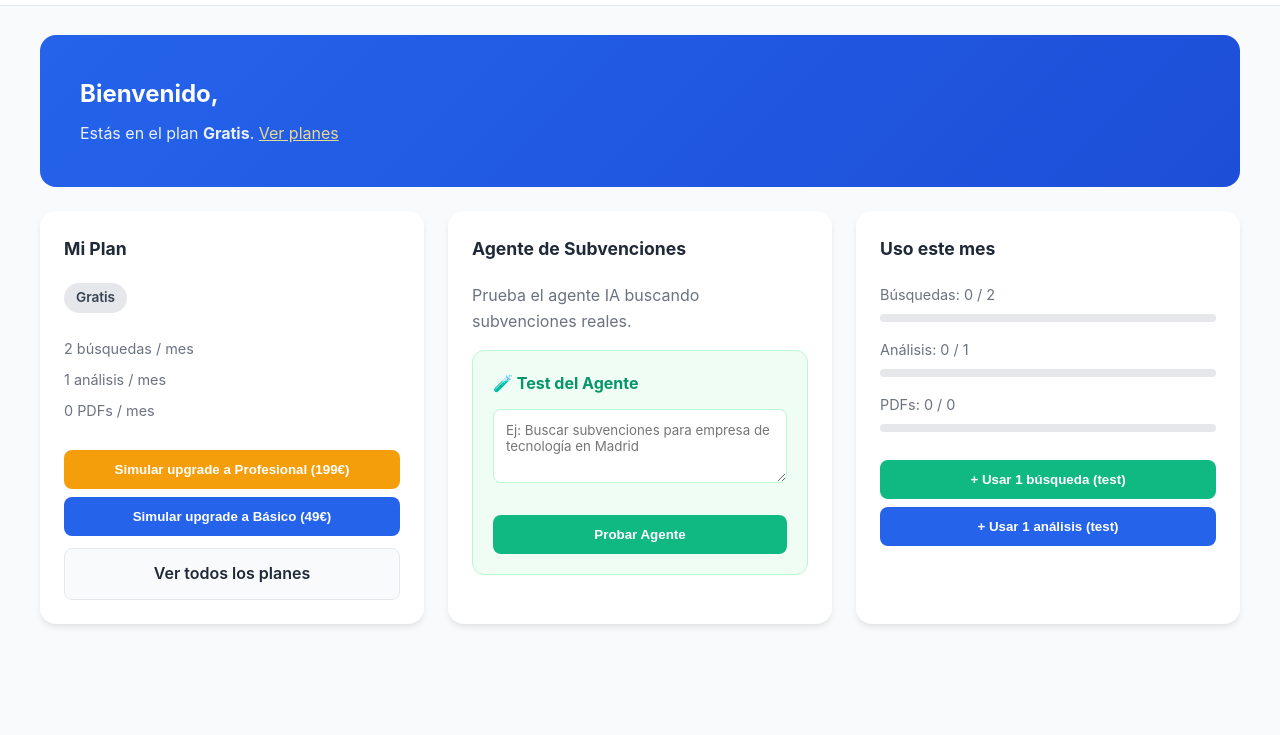
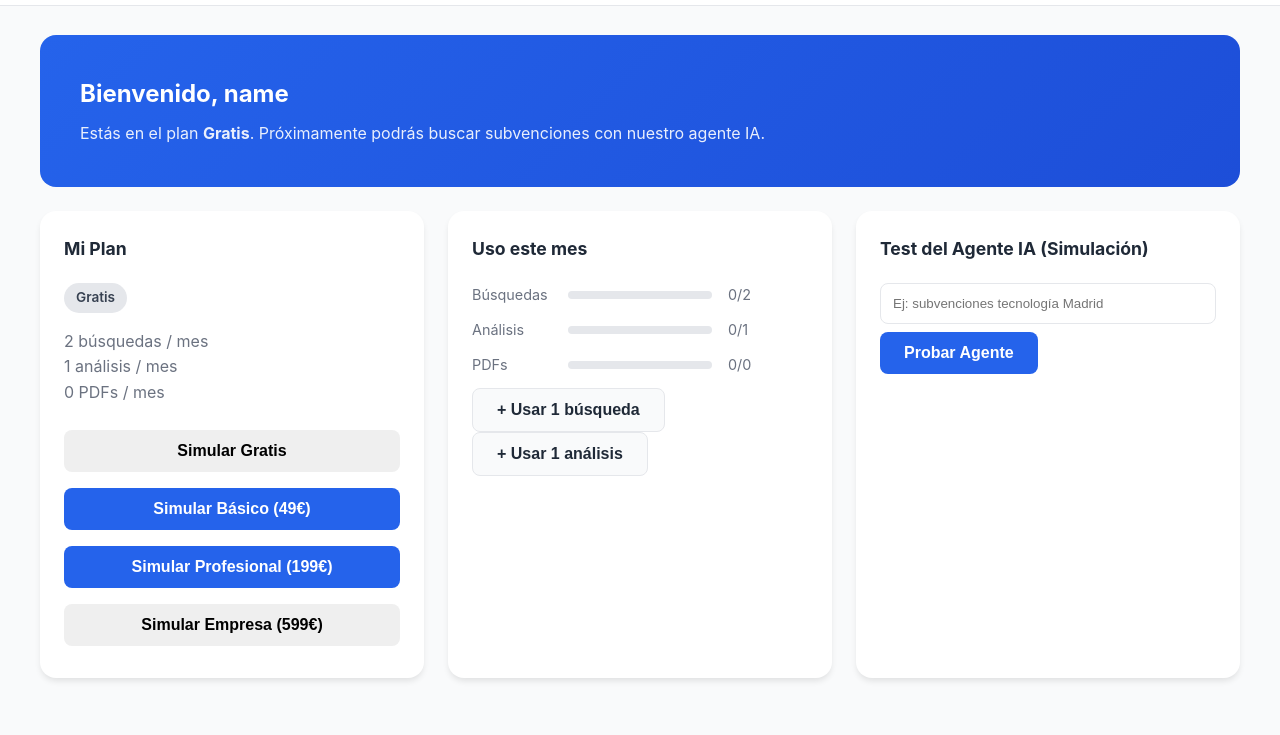
Before and after one commit to sergiovinals75-jpg/subvenciones-landing, a plain HTML site: page dashboard.html in a window 1280 px wide. Shown: the part 65-800 px from the top of the page. Drawn offline with Linux system fonts and the light colour scheme; sample sign-in values are in the browser's storage.

Commit message:
Fix dashboard syntax error

```diff
--- a/dashboard.html
+++ b/dashboard.html
@@ -21,20 +21,14 @@
     .welcome-box p { opacity: 0.9; }
     .logout-btn { background: none; border: none; color: var(--gray); cursor: pointer; font-size: 0.9rem; text-decoration: underline; }
     .logout-btn:hover { color: var(--dark); }
-    .feature-placeholder { text-align: center; padding: 40px; color: var(--gray); }
-    .feature-placeholder h3 { margin-bottom: 12px; color: var(--dark); }
-    .usage-bar { height: 8px; background: var(--border); border-radius: 4px; overflow: hidden; margin: 8px 0 16px; }
+    .usage-item { display: flex; justify-content: space-between; align-items: center; margin: 12px 0; }
+    .usage-bar { height: 8px; background: var(--border); border-radius: 4px; flex: 1; margin: 0 16px; overflow: hidden; }
     .usage-fill { height: 100%; background: var(--primary); border-radius: 4px; transition: width 0.3s; }
-    .btn-test { background: var(--secondary); color: white; border: none; padding: 12px 24px; border-radius: 8px; cursor: pointer; font-weight: 600; width: 100%; margin-top: 12px; }
-    .btn-test:hover { background: #059669; }
-    .btn-simular { background: #F59E0B; color: white; border: none; padding: 12px 24px; border-radius: 8px; cursor: pointer; font-weight: 600; width: 100%; margin-top: 12px; }
-    .btn-simular:hover { background: #D97706; }
-    .plan-info { margin-bottom: 16px; }
-    .plan-info p { margin: 8px 0; color: var(--gray); font-size: 0.9rem; }
-    .agent-test { background: #F0FDF4; border: 1px solid #BBF7D0; border-radius: 12px; padding: 20px; margin-top: 16px; }
-    .agent-test h4 { color: #059669; margin-bottom: 12px; }
-    .agent-test textarea { width: 100%; padding: 12px; border: 1px solid #BBF7D0; border-radius: 8px; font-family: inherit; margin-bottom: 12px; resize: vertical; }
-    .agent-result { background: #ECFDF5; border: 1px solid #A7F3D0; border-radius: 8px; padding: 16px; margin-top: 12px; white-space: pre-wrap; font-family: monospace; font-size: 0.85rem; display: none; }
+    .usage-text { font-size: 0.9rem; color: var(--gray); min-width: 80px; }
+    .btn-simular { width: 100%; margin: 8px 0; }
+    .agent-test { margin-top: 16px; }
+    .agent-input { width: 100%; padding: 12px; border: 1px solid var(--border); border-radius: 8px; margin-bottom: 8px; }
+    .result-box { background: var(--light); border-radius: 8px; padding: 16px; white-space: pre-wrap; font-family: monospace; font-size: 0.9rem; min-height: 120px; display: none; }
   </style>
 </head>
 <body>
@@ -54,47 +48,50 @@
   <main class="dashboard">
     <div class="welcome-box">
       <h2>Bienvenido, <span id="userName"></span></h2>
-      <p>Estás en el plan <strong id="currentPlanName">Gratis</strong>. <a href="index.html#pricing" style="color: #FDE68A;">Ver planes</a></p>
+      <p>Estás en el plan <strong id="currentPlanName">Gratis</strong>. Próximamente podrás buscar subvenciones con nuestro agente IA.</p>
     </div>
 
     <div class="dashboard-grid">
       <div class="dashboard-card">
         <h2>Mi Plan</h2>
-        <div class="plan-badge plan-free" id="planBadge">Gratis</div>
-        <div class="plan-info" id="planInfo">
-          <p>2 búsquedas / mes</p>
-          <p>1 análisis / mes</p>
-          <p>0 PDFs / mes</p>
+        <div id="planBadge" class="plan-badge plan-free">Gratis</div>
+        <div id="planInfo" style="color: var(--gray); margin-bottom: 16px;">
+          <p>2 búsquedas, 1 análisis, 0 PDFs por mes</p>
         </div>
-        <button class="btn-simular" onclick="simularPago('profesional')">Simular upgrade a Profesional (199€)</button>
-        <button class="btn-simular" onclick="simularPago('basico')" style="background: #2563EB; margin-top: 8px;">Simular upgrade a Básico (49€)</button>
-        <a href="index.html#pricing" class="btn btn-secondary" style="display: block; text-align: center; margin-top: 12px;">Ver todos los planes</a>
-      </div>
-
-      <div class="dashboard-card">
-        <h2>Agente de Subvenciones</h2>
-        <p style="color: var(--gray); margin-bottom: 16px;">Prueba el agente IA buscando subvenciones reales.</p>
-
-        <div class="agent-test">
-          <h4>🧪 Test del Agente</h4>
-          <textarea id="agentQuery" rows="3" placeholder="Ej: Buscar subvenciones para empresa de tecnología en Madrid"></textarea>
-          <button class="btn-test" onclick="probarAgente()">Probar Agente</button>
-          <div class="agent-result" id="agentResult"></div>
-        </div>
+        <button class="btn btn-simular" onclick="simularPago('free')">Simular Gratis</button>
+        <button class="btn btn-simular btn-primary" onclick="simularPago('basico')">Simular Básico (49€)</button>
+        <button class="btn btn-simular btn-primary" onclick="simularPago('profesional')">Simular Profesional (199€)</button>
+        <button class="btn btn-simular" onclick="simularPago('empresa')">Simular Empresa (599€)</button>
       </div>
 
       <div class="dashboard-card">
         <h2>Uso este mes</h2>
-        <div class="plan-info" id="usageInfo">
-          <p>Búsquedas: <span id="searchesUsed">0</span> / <span id="searchesLimit">2</span></p>
+        <div class="usage-item">
+          <span class="usage-text">Búsquedas</span>
           <div class="usage-bar"><div class="usage-fill" id="searchesBar" style="width: 0%"></div></div>
-          <p>Análisis: <span id="analysesUsed">0</span> / <span id="analysesLimit">1</span></p>
+          <span class="usage-text"><span id="searchesUsed">0</span>/<span id="searchesLimit">2</span></span>
+        </div>
+        <div class="usage-item">
+          <span class="usage-text">Análisis</span>
           <div class="usage-bar"><div class="usage-fill" id="analysesBar" style="width: 0%"></div></div>
-          <p>PDFs: <span id="pdfsUsed">0</span> / <span id="pdfsLimit">0</span></p>
+          <span class="usage-text"><span id="analysesUsed">0</span>/<span id="analysesLimit">1</span></span>
+        </div>
+        <div class="usage-item">
+          <span class="usage-text">PDFs</span>
           <div class="usage-bar"><div class="usage-fill" id="pdfsBar" style="width: 0%"></div></div>
+          <span class="usage-text"><span id="pdfsUsed">0</span>/<span id="pdfsLimit">0</span></span>
         </div>
-        <button class="btn-test" onclick="usarBusqueda()">+ Usar 1 búsqueda (test)</button>
-        <button class="btn-test" onclick="usarAnalisis()" style="background: #2563EB; margin-top: 8px;">+ Usar 1 análisis (test)</button>
+        <button class="btn btn-secondary" onclick="usarBusqueda()">+ Usar 1 búsqueda</button>
+        <button class="btn btn-secondary" onclick="usarAnalisis()">+ Usar 1 análisis</button>
+      </div>
+
+      <div class="dashboard-card">
+        <h2>Test del Agente IA (Simulación)</h2>
+        <div class="agent-test">
+          <input type="text" id="agentQuery" class="agent-input" placeholder="Ej: subvenciones tecnología Madrid">
+          <button class="btn btn-primary" onclick="probarAgente()">Probar Agente</button>
+        </div>
+        <div id="agentResult" class="result-box"></div>
       </div>
     </div>
   </main>
@@ -114,6 +111,8 @@
     function logout() {
       localStorage.removeItem('user');
       window.location.href = 'index.html';
+    }
+
     function simularPago(plan) {
       const user = JSON.parse(localStorage.getItem('user'));
       user.plan = plan;
@@ -189,11 +188,9 @@
       resultDiv.textContent = '🔄 Buscando...';
 
       try {
-        // Aquí conectaremos con el agente real cuando tengamos la API
-        // Por ahora simulamos respuesta
         await new Promise(r => setTimeout(r, 1500));
 
-        resultDiv.textContent = `✅ Simulación de búsqueda: "${document.getElementById('agentQuery').value}"\n\n📋 Resultados simulados:\n1. Kit Digital - Hasta 12.000€\n2. ENISA Jóvenes Emprendedores - Hasta 75.000€\n3. CDTI I+D - Subvención a fondo perdido\n4. Fondos FEDER - Digitalización PYME\n\n💡 Cuando conectes la API real, esto devolverá datos reales de +50 fuentes oficiales.`;
+        resultDiv.textContent = `✅ Simulación de búsqueda: "${query}"\n\n📋 Resultados simulados:\n1. Kit Digital - Hasta 12.000€\n2. ENISA Jóvenes Emprendedores - Hasta 75.000€\n3. CDTI I+D - Subvención a fondo perdido\n4. Fondos FEDER - Digitalización PYME\n\n💡 Cuando conectes la API real, esto devolverá datos reales de +50 fuentes oficiales.`;
       } catch (e) {
         resultDiv.textContent = '❌ Error: ' + e.message;
       }
```
